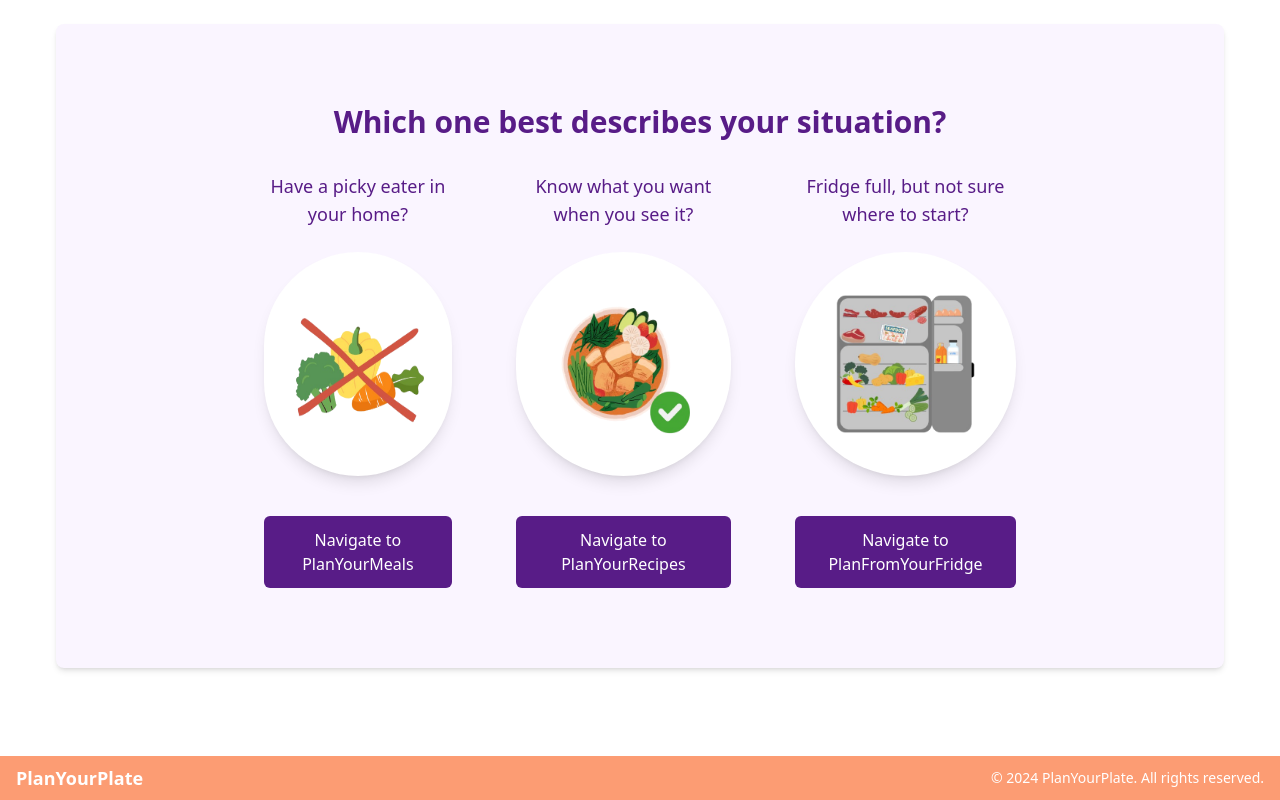
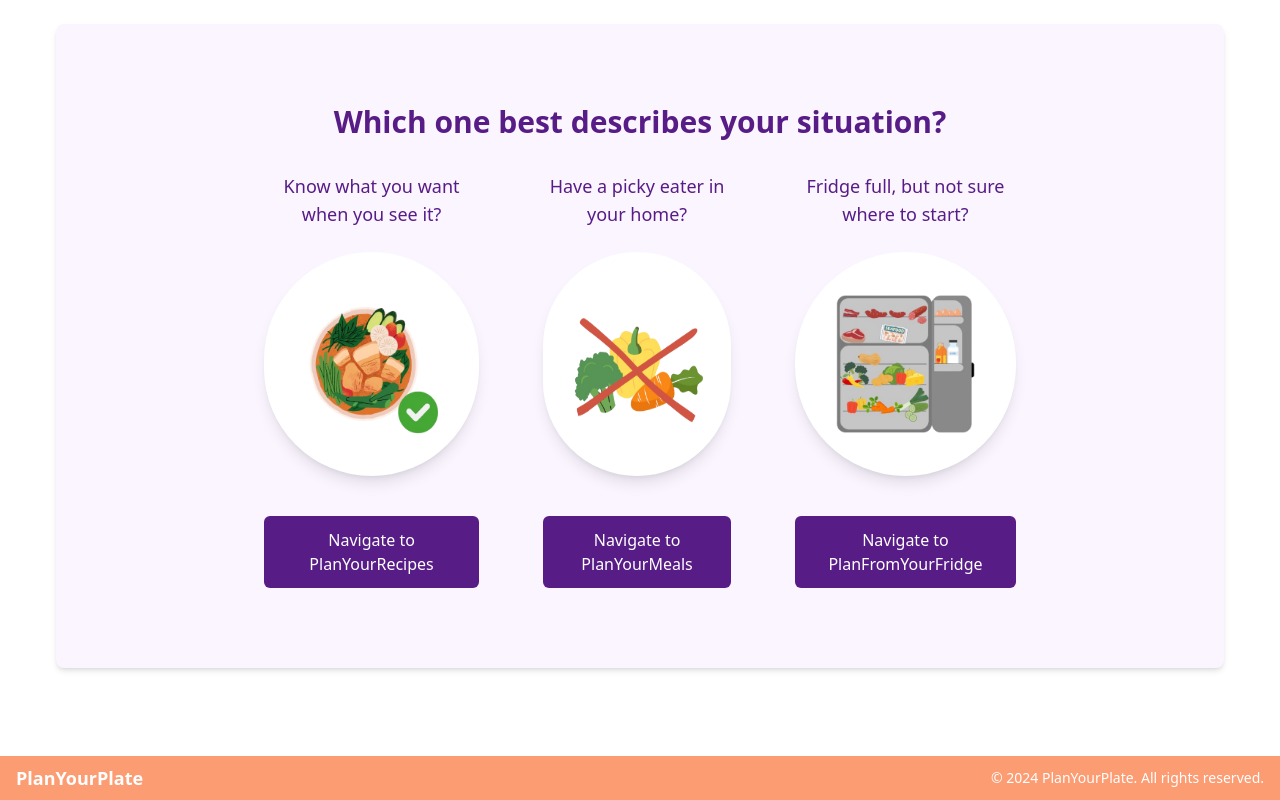
Before and after one commit to CMPT-276-FALL-2024/project-10-streams, a React (Create React App) app: page / in a window 1280 px wide. Shown: the part 1012-1812 px from the top of the page. Built offline with nearby package versions, Linux system fonts and the light colour scheme; no server answers.

Commit message:
adjusted homepage, broaden PlanFromFridge's recipe search

```diff
--- a/jest.config.js
+++ b/jest.config.js
@@ -8,5 +8,5 @@ module.exports = {
     "^.+\\.(js|jsx)$": "babel-jest"
   },
   // Use ESM extensions
-  extensionsToTreatAsEsm: [".jsx", ".js"]
+  extensionsToTreatAsEsm: [".jsx"]
 };
--- a/package.json
+++ b/package.json
@@ -12,6 +12,7 @@
     "@testing-library/user-event": "^13.5.0",
     "axios": "^1.7.7",
     "babel-loader": "^9.2.1",
+    "caniuse-api": "^3.0.0",
     "css-loader": "^7.1.2",
     "customize-cra": "^1.0.0",
     "markdown-it": "^14.1.0",
--- a/src/components/PlanFromFridge.js
+++ b/src/components/PlanFromFridge.js
@@ -52,7 +52,7 @@ const MultimodalPrompt = () => {
           role: "user",
           parts: [
             { inline_data: { mime_type: "image/jpeg", data: imageBase64 } },
-            { text: "What ingredients are in this photo?" },
+            { text: "List only the ingredients in this photo like a shopping list. Don't add a title; just the list" },
           ],
         },
       ];
@@ -65,6 +65,7 @@ const MultimodalPrompt = () => {
 
       const analyzedIngredients = buffer.join("").toLowerCase().split(", ");
       setIngredients(analyzedIngredients);
+      console.log(analyzedIngredients)
 
       const spoonacularResponse = await axios.get(
         "https://api.spoonacular.com/recipes/findByIngredients",
@@ -77,8 +78,8 @@ const MultimodalPrompt = () => {
         }
       );
       const filteredRecipes = spoonacularResponse.data.filter(
-        (recipe) => recipe.missedIngredients.length < 3
-      );
+        (recipe) => recipe.missedIngredients.length < 7
+      ).slice(0,5);
       setRecipes(filteredRecipes);
     } catch (error) {
       console.error("Error:", error);
--- a/src/components/RecipeSection.js
+++ b/src/components/RecipeSection.js
@@ -16,6 +16,22 @@ function RecipeSection() {
         <h2 className="text-3xl font-bold text-purple-900 text-center mb-8">Which one best describes your situation?</h2>
         <div className="flex flex-col md:flex-row justify-center items-center gap-8">
           <div className="flex flex-col items-center text-center">
+          <p className="text-lg text-purple-900 font-medium">Know what you want when you see it?</p>
+          <br></br>
+            <div className="bg-white rounded-full p-4 shadow-lg mb-4">
+              <img
+                src="/img/right-recipe.png"
+                alt=""
+                className="w-48 h-48"
+              />
+            </div>
+            <br></br>
+            <Link to="/plan-your-recipes" className="bg-purple-900 text-white px-6 py-3 rounded-md hover:bg-purple-700 transition-colors duration-200">
+                Navigate to PlanYourRecipes
+            </Link>
+          </div>
+          <br></br>
+          <div className="flex flex-col items-center text-center">
           <p className="text-lg text-purple-900 font-medium">Have a picky eater in your home?</p>
           <br></br>
             <div className="bg-white rounded-full p-4 shadow-lg mb-4">
@@ -28,22 +44,6 @@ function RecipeSection() {
             <br></br>
             <Link to="/planyourMeals" className="bg-purple-900 text-white px-6 py-3 rounded-md hover:bg-purple-700 transition-colors duration-200">
                 Navigate to PlanYourMeals
-            </Link>
-          </div>
-          <br></br>
-          <div className="flex flex-col items-center text-center">
-          <p className="text-lg text-purple-900 font-medium">Know what you want when you see it?</p>
-          <br></br>
-            <div className="bg-white rounded-full p-4 shadow-lg mb-4">
-              <img
-                src="/img/right-recipe.png"
-                alt=""
-                className="w-48 h-48"
-              />
-            </div>
-            <br></br>
-            <Link to="/plan-your-recipes" className="bg-purple-900 text-white px-6 py-3 rounded-md hover:bg-purple-700 transition-colors duration-200">
-                Navigate to PlanYourRecipes
             </Link>
           </div>
           <br></br>
```
Also changed, not shown: 1 other file (tests, documents, lock files or other folders).
